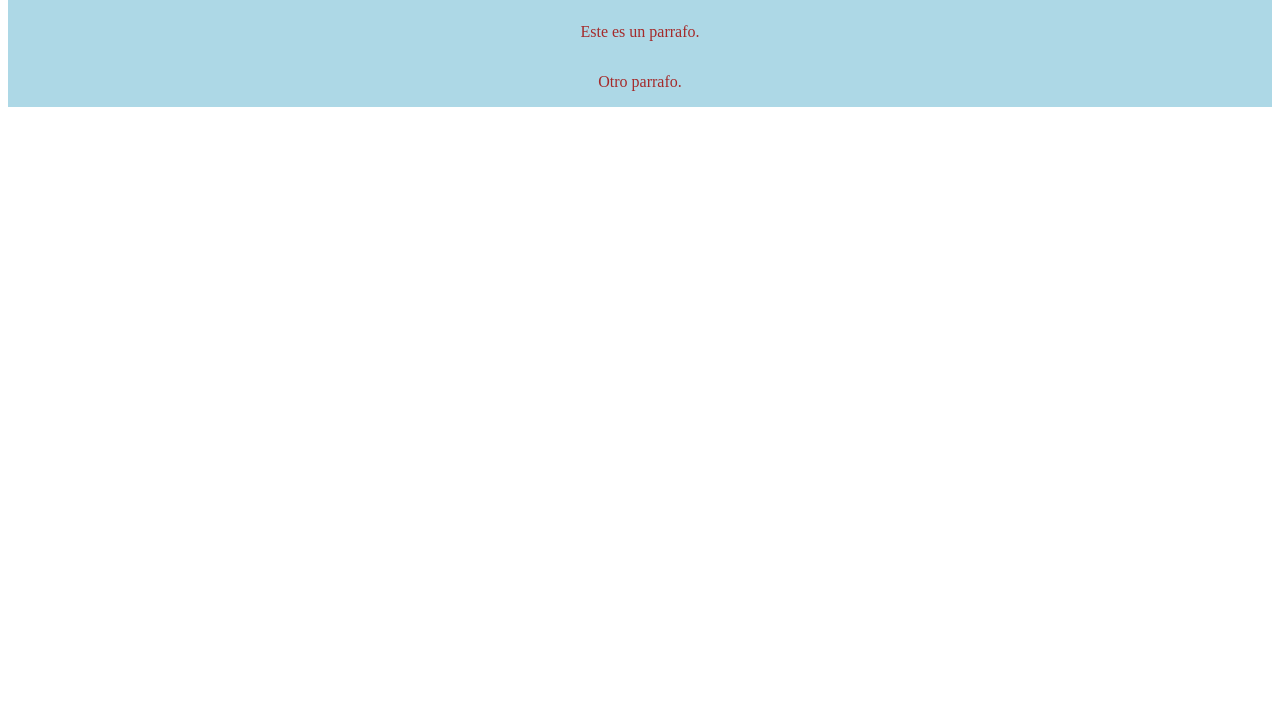
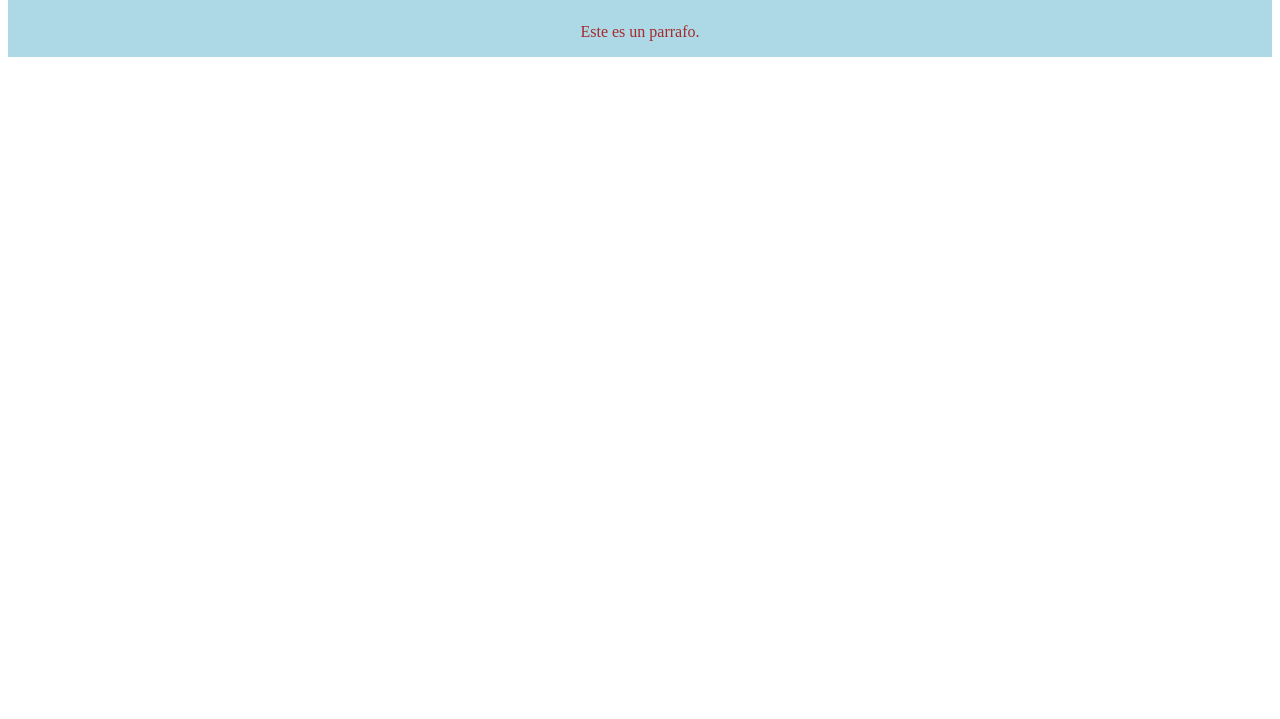
Before and after one commit to VenusHall/branches, a plain HTML site: page index.html in a window 1280 px wide. Shown: the part 81-800 px from the top of the page. Drawn offline with Linux system fonts and the light colour scheme.

Commit message:
feat: remove the new sentece

```diff
--- a/index.html
+++ b/index.html
@@ -11,7 +11,6 @@
     <main>
         <h1>Titulo de mi pagina</h1>
         <p>Este es un parrafo.</p>
-        <p>Otro parrafo.</p>
     </main>
 </body>
 </html>
```
